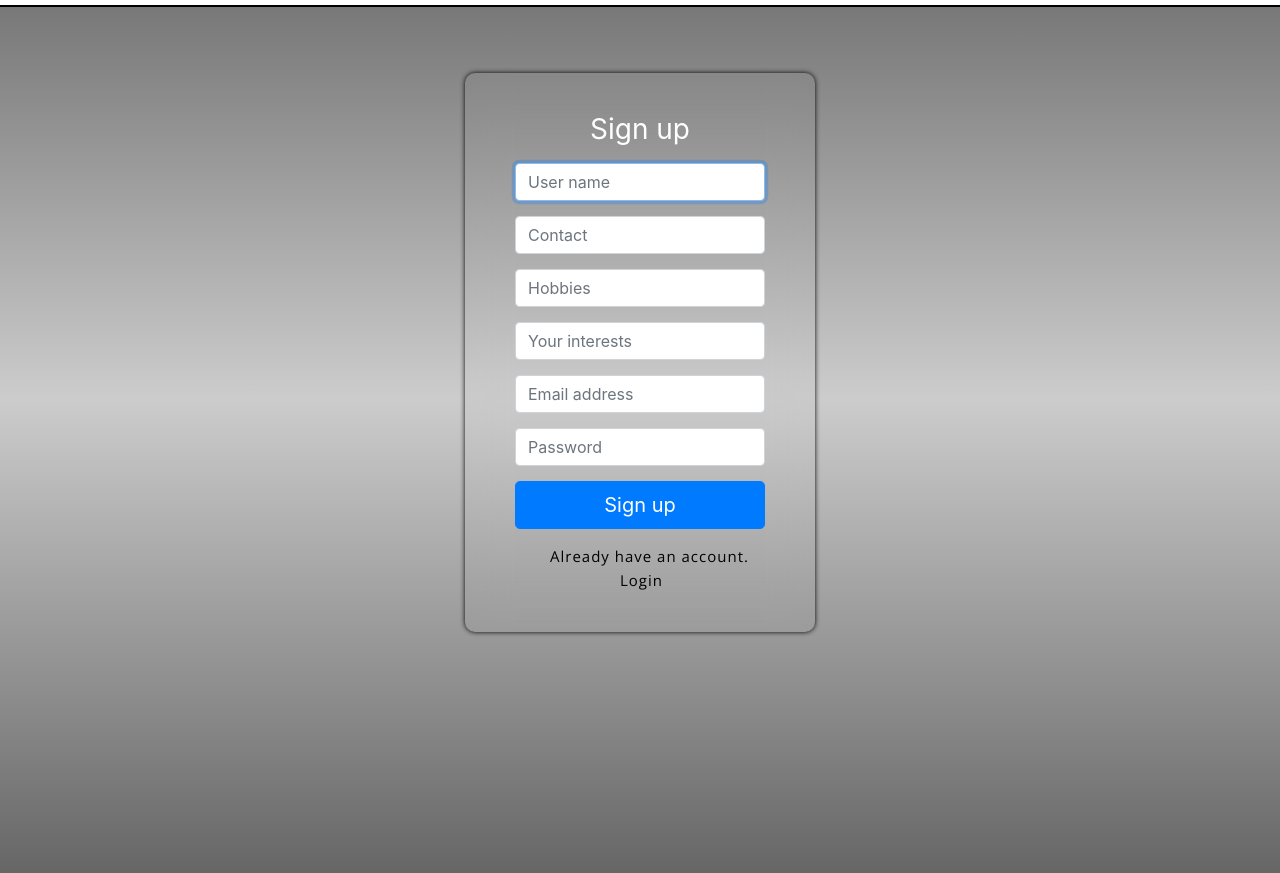
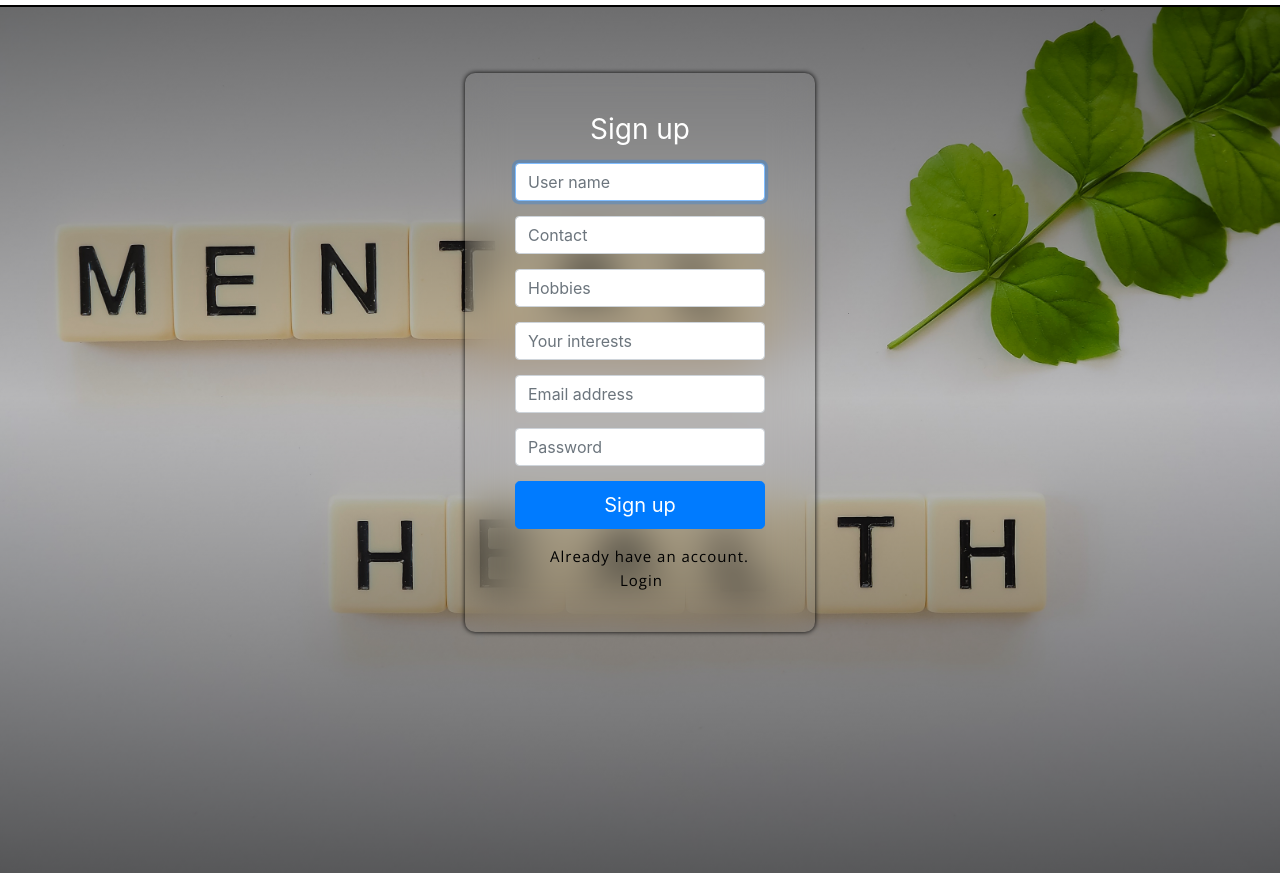
Before and after one commit to Saisantosh-2001/Mood_Tracker, a plain HTML site: page signup.html in a window 1280 px wide. Shown: the part 77-950 px from the top of the page. Drawn offline with nearby package versions, Linux system fonts and the light colour scheme.

Commit message:
Update signupstyle.css

```diff
--- a/signupstyle.css
+++ b/signupstyle.css
@@ -2,7 +2,7 @@ body{
     margin: 0;
     min-height: 100vh;
     margin-top: 150px;
-    background:linear-gradient(rgba(0,0,0,0.6),rgba(0,0,0,0.2),rgba(0,0,0,0.6)),url("../IMAGES/background.jpg");
+    background:linear-gradient(rgba(0,0,0,0.6),rgba(0,0,0,0.2),rgba(0,0,0,0.6)),url("background.jpg");
     background-position: center;
     background-repeat: no-repeat;
     background-size: cover;
```
